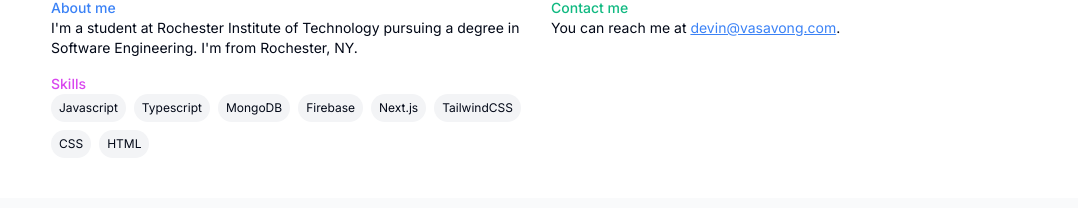
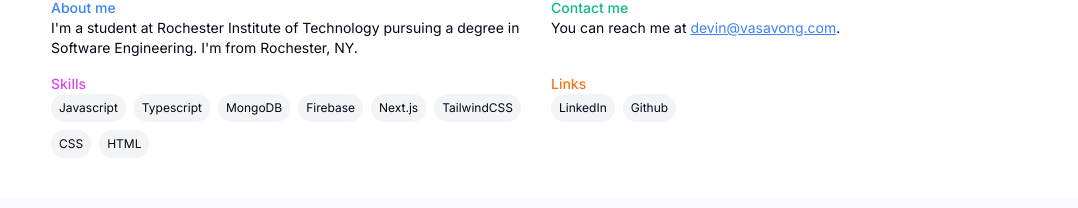
Before and after one commit to devinvasavong/portfolio, a Next.js app: page / in a window 1280 px wide. Shown: the part 194-402 px from the top of the page, without its empty margins (97-1175 px from the left). Built offline with nearby package versions, Linux system fonts and the light colour scheme.

Commit message:
Add links to LinkedIn and Github

```diff
--- a/app/page.tsx
+++ b/app/page.tsx
@@ -53,6 +53,13 @@ export default function Main() {
                             <li className="px-2 py-1.5 bg-gray-100 rounded-full hover:bg-gray-200 transition-colors duration-300">HTML</li>
                        </ol>
                     </div>
+                    <div className="text-sm">
+                       <p className="font-medium text-orange-500">Links</p>
+                       <ol className="list-none text-xs flex flex-wrap gap-2">
+                            <li className="px-2 py-1.5 bg-gray-100 rounded-full hover:bg-gray-200 transition-colors duration-300"><Link prefetch={false} href="https://linkedin.com/in/devinvasavong" className="w-full h-full">LinkedIn</Link></li>
+                            <li className="px-2 py-1.5 bg-gray-100 rounded-full hover:bg-gray-200 transition-colors duration-300"><Link prefetch={false} href="https://github.com/devinvasavong" className="w-full h-full">Github</Link></li>
+                       </ol>
+                    </div>
                 </section>
                 <section className="my-10 bg-gray-50" id="work">
                     <div className="mx-auto max-w-5xl px-5 py-10">
```
